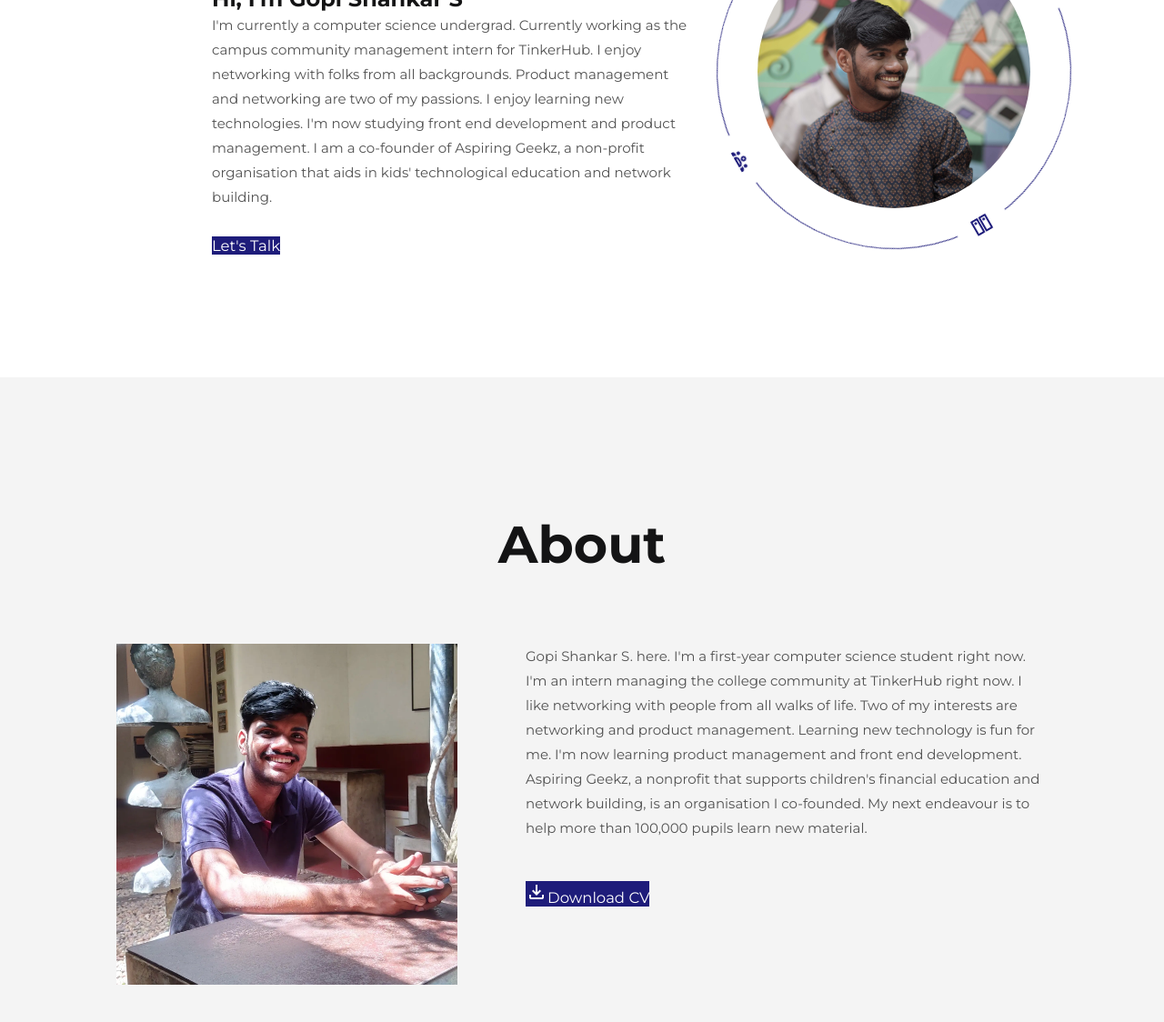
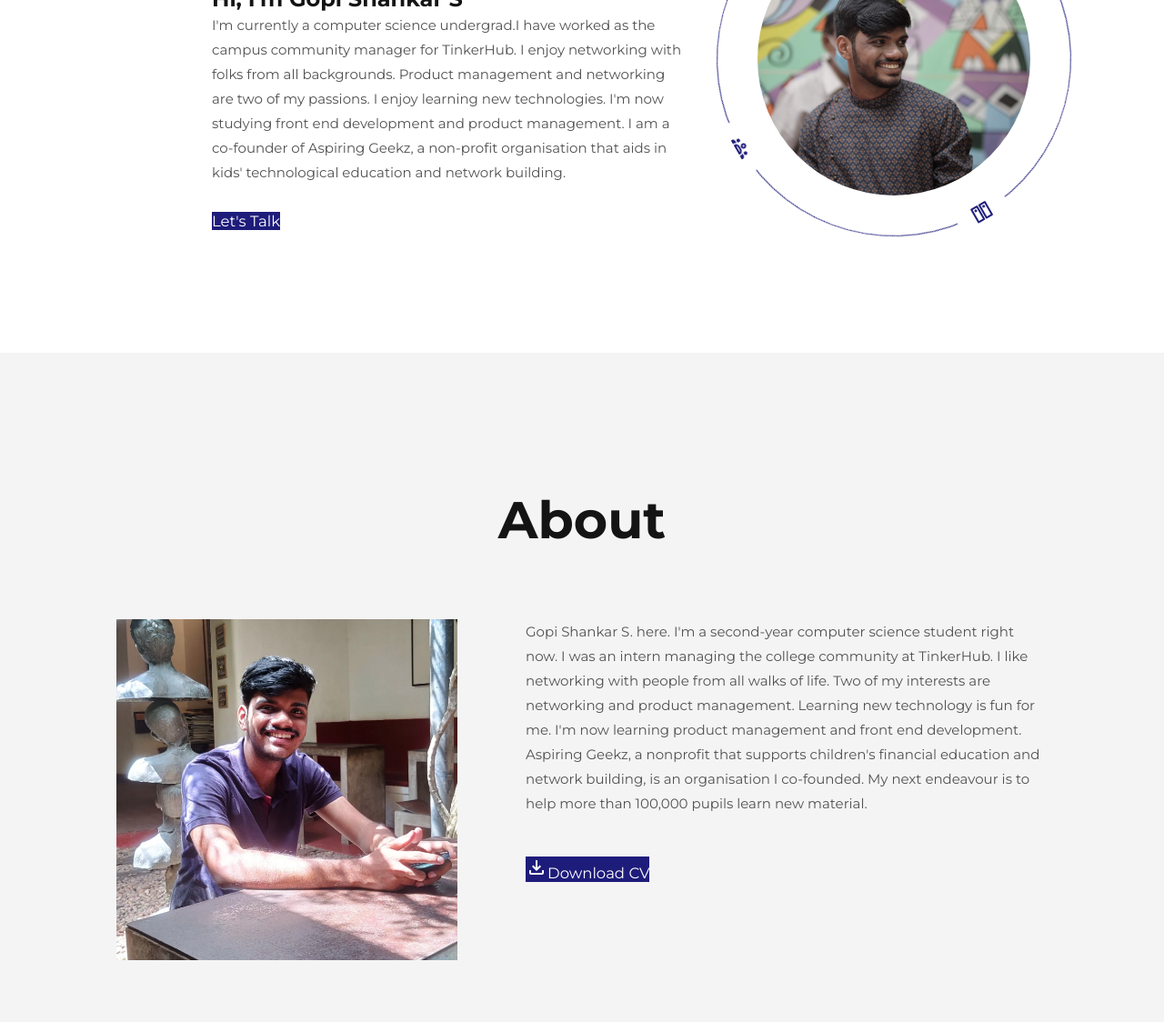
Before and after one commit to Gopps95/Gopps95.github.io, a plain HTML site: page index.html in a window 1280 px wide. Shown: the part 302-1426 px from the top of the page at 91% size. Drawn offline with nearby package versions, Linux system fonts and the light colour scheme.

Commit message:
Update index.html
updated content

```diff
--- a/index.html
+++ b/index.html
@@ -49,7 +49,7 @@
                     Community Evangelist
                 </h1>
                 <h3>Hi, I'm Gopi Shankar S</h3>
-                <p>I'm currently a computer science undergrad. Currently working as the campus community management intern for TinkerHub. I enjoy networking with folks from all backgrounds.
+                <p>I'm currently a computer science undergrad.I have worked as the campus community manager for TinkerHub. I enjoy networking with folks from all backgrounds.
                     Product management and networking are two of my passions. I enjoy learning new technologies. I'm now studying front end development and product management. I am a co-founder of Aspiring Geekz, a non-profit organisation that aids in kids' technological education and network building.</p>
                     <a href="#contact" class="btn btn-primary">Let's Talk</a>
             </div>
@@ -73,7 +73,7 @@
         <div class="image"> <img src="./Images/2.webp"></div>
 
        <div class="info">
-        <p>Gopi Shankar S. here. I'm a first-year computer science student right now. I'm an intern managing the college community at TinkerHub right now. I like networking with people from all walks of life.
+        <p>Gopi Shankar S. here. I'm a second-year computer science student right now. I was an intern managing the college community at TinkerHub. I like networking with people from all walks of life.
             Two of my interests are networking and product management. Learning new technology is fun for me. I'm now learning product management and front end development. Aspiring Geekz, a nonprofit that supports children's financial education and network building, is an organisation I co-founded.
             My next endeavour is to help more than 100,000 pupils learn new material.</p>
             <div class="read-more-content">
```
